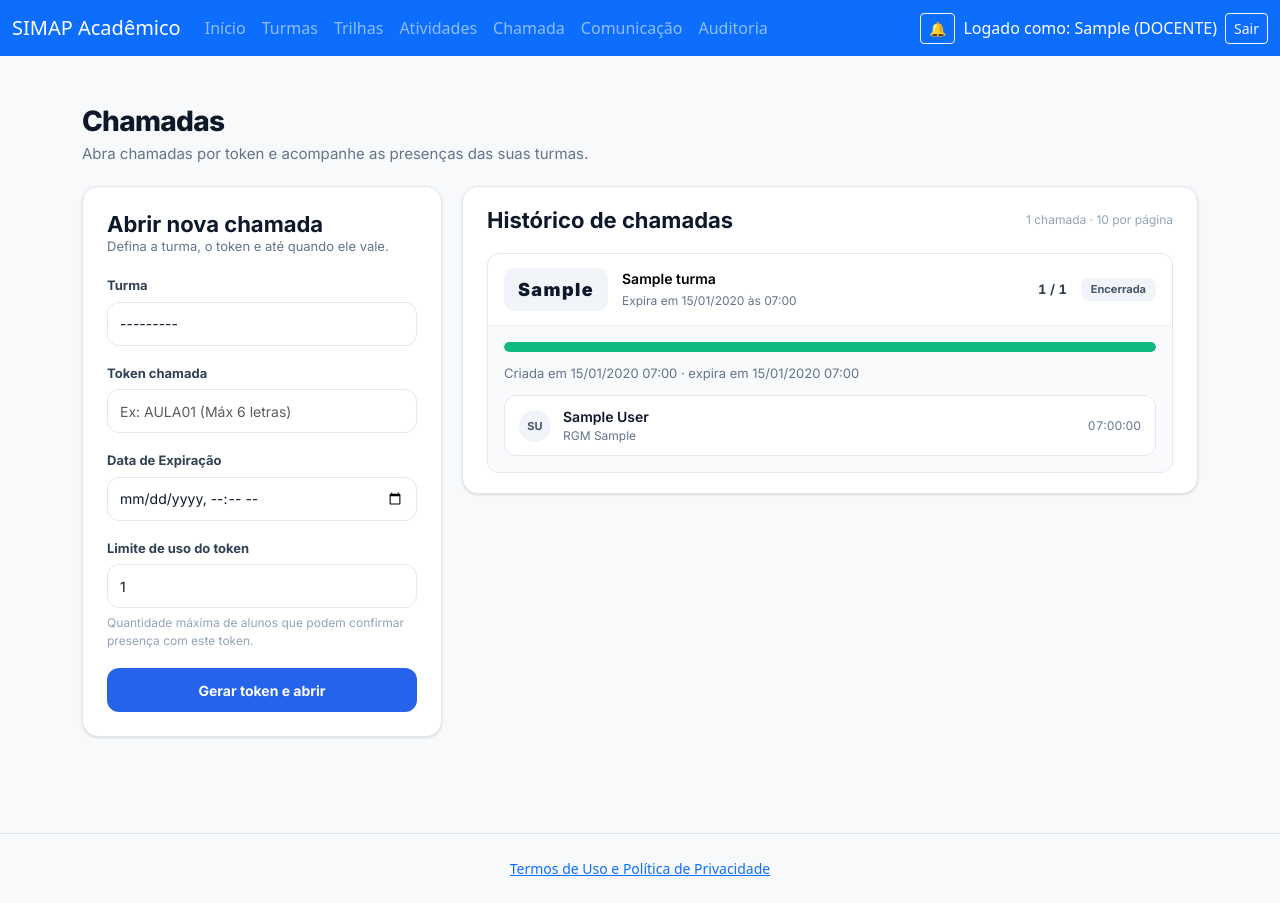
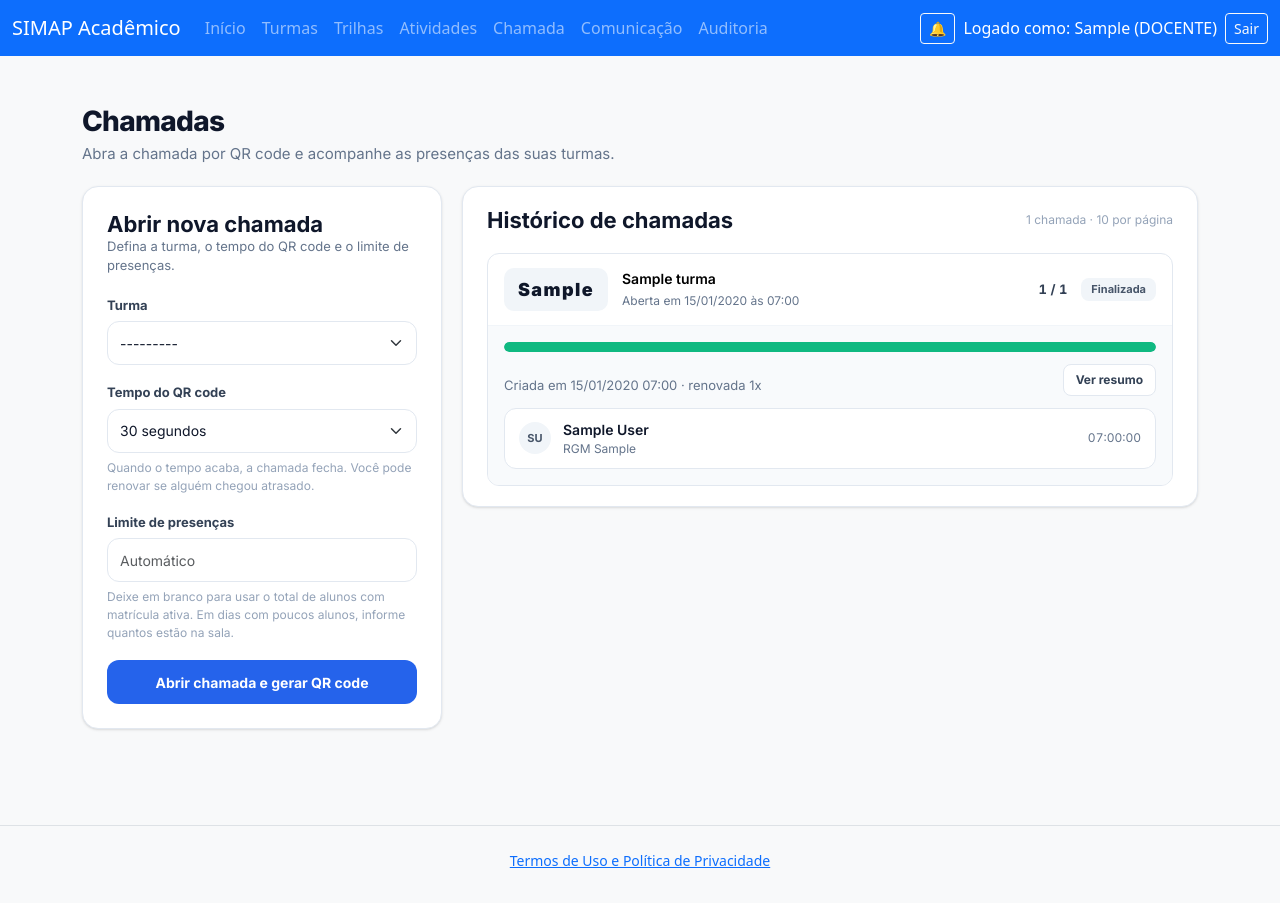
Before and after one commit to KroquevichySena/SIMAP, a Django app: page /chamada/abrir/ in a window 1280 px wide. After the commit the page ends 868 px from the top, so only its background shows below. Run offline with Django 5.2, Linux system fonts and the light colour scheme; a user stored in the database is signed in; data comes from the database, SQL or seed files in the repository; tables that the repository leaves empty hold one stand-in row (values such as "Sample post").

Commit message:
feat(chamada): telas da chamada por QR code para professor e aluno

```diff
--- a/chamada/forms.py
+++ b/chamada/forms.py
@@ -6,14 +6,24 @@ from turmas.models import Matricula, Turma
 
 
 class AbrirChamadaForm(forms.ModelForm):
+    limite_uso = forms.IntegerField(
+        label="Limite de presenças",
+        required=False,
+        min_value=1,
+        widget=forms.NumberInput(attrs={'class': 'form-control', 'min': 1, 'placeholder': 'Automático'}),
+        help_text="Deixe em branco para usar o total de alunos com matrícula ativa. "
+        "Em dias com poucos alunos, informe quantos estão na sala.",
+    )
+
     class Meta:
         model = Chamada
-        fields = ['turma', 'token_chamada', 'data_expiracao', 'limite_uso']
+        fields = ['turma', 'ciclo_segundos', 'limite_uso']
         widgets = {
-            'data_expiracao': forms.DateTimeInput(attrs={'type': 'datetime-local', 'class': 'form-control'}),
-            'token_chamada': forms.TextInput(attrs={'class': 'form-control', 'placeholder': 'Ex: AULA01 (Máx 6 letras)'}),
-            'turma': forms.Select(attrs={'class': 'form-control'}),
-            'limite_uso': forms.NumberInput(attrs={'class': 'form-control', 'min': 1}),
+            'turma': forms.Select(attrs={'class': 'form-select'}),
+            'ciclo_segundos': forms.Select(attrs={'class': 'form-select'}),
+        }
+        help_texts = {
+            'ciclo_segundos': "Quando o tempo acaba, a chamada fecha. Você pode renovar se alguém chegou atrasado.",
         }
 
     def __init__(self, *args, **kwargs):
@@ -23,23 +33,16 @@ class AbrirChamadaForm(forms.ModelForm):
         if professor:
             self.fields['turma'].queryset = Turma.objects.filter(docente=professor, ativa=True)
 
-    def clean_token_chamada(self):
-        token = self.cleaned_data.get('token_chamada')
-        if token:
-            return token.upper()
-        return token
+    def save(self, commit=True):
+        chamada = super().save(commit=False)
+        if not self.cleaned_data.get('limite_uso'):
+            ativos = Matricula.objects.filter(turma=chamada.turma, status='ATIVA').count()
+            chamada.limite_uso = max(ativos, 1)
+        chamada.iniciar_ciclo()
+        if commit:
+            chamada.save()
+        return chamada
 
-    def clean_data_expiracao(self):
-        data = self.cleaned_data.get('data_expiracao')
-        if data and data <= timezone.now():
-            raise forms.ValidationError("A data de expiração precisa ser no futuro.")
-        return data
-
-    def clean_limite_uso(self):
-        limite = self.cleaned_data.get('limite_uso')
-        if limite is not None and limite < 1:
-            raise forms.ValidationError("O limite de uso precisa ser de pelo menos 1 aluno.")
-        return limite
 
 class ConfirmarPresencaForm(forms.Form):
     """Formulário enxuto: usuário, turma da aula e token — pensado pra prazo curto."""
--- a/chamada/urls.py
+++ b/chamada/urls.py
@@ -8,4 +8,13 @@ urlpatterns = [
 
     path('abrir/', views.abrir_chamada, name='abrir_chamada'),
     path('confirmar/', views.confirmar_presenca, name='confirmar_presenca'),
+    path('confirmar/leitura/', views.confirmar_leitura, name='confirmar_leitura'),
+    path('p/<str:token>/', views.ler_qr, name='ler_qr'),
+    path('<int:pk>/', views.ao_vivo, name='ao_vivo'),
+    path('<int:pk>/projecao/', views.projecao, name='projecao'),
+    path('<int:pk>/estado/', views.estado_chamada, name='estado'),
+    path('<int:pk>/renovar/', views.renovar_chamada, name='renovar'),
+    path('<int:pk>/finalizar/', views.finalizar_chamada, name='finalizar'),
+    path('presenca/<int:pk>/decidir/', views.decidir_presenca, name='decidir_presenca'),
+
 ]
--- a/chamada/views.py
+++ b/chamada/views.py
@@ -1,9 +1,29 @@
-from django.shortcuts import render, redirect
+import uuid
+from datetime import datetime
+
+from django.shortcuts import render, redirect, get_object_or_404
 from django.contrib.auth.decorators import login_required
 from django.contrib import messages
 from django.core.paginator import Paginator
+from django.http import JsonResponse
+from django.urls import reverse
+from django.utils import timezone
+from django.views.decorators.http import require_POST
+
+from turmas.models import Matricula
 from .forms import AbrirChamadaForm, ConfirmarPresencaForm
-from .models import Chamada
+from .models import Chamada, Registro_de_Presenca
+from .servicos import PresencaRecusada, registrar_presenca
+
+COOKIE_APARELHO = "simap_aparelho"
+UM_ANO = 60 * 60 * 24 * 365
+
+
+def _chamada_do_professor(request, pk):
+    return get_object_or_404(
+        Chamada.objects.select_related("turma"), pk=pk, turma__docente=request.user
+    )
+
 
 @login_required
 def abrir_chamada(request):
@@ -17,11 +37,8 @@ def abrir_chamada(request):
         form = AbrirChamadaForm(request.POST, professor=request.user)
         if form.is_valid():
             chamada = form.save()
-            messages.success(
-                request,
-                f"Chamada '{chamada.token_chamada}' aberta com sucesso para a turma {chamada.turma.nome}!"
-            )
-            return redirect('chamada:abrir_chamada')
+            messages.success(request, f"Chamada aberta para a turma {chamada.turma.nome}.")
+            return redirect('chamada:ao_vivo', pk=chamada.pk)
     else:
         form = AbrirChamadaForm(professor=request.user)
 
@@ -37,6 +54,116 @@ def abrir_chamada(request):
     }
     return render(request, 'chamada/abrir_chamada.html', context)
 
+
+@login_required
+def ao_vivo(request, pk):
+    if request.user.perfil != 'DOCENTE':
+        messages.error(request, "Apenas professores podem abrir chamadas.")
+        return redirect('core:dashboard')
+
+    chamada = _chamada_do_professor(request, pk)
+    presencas = list(chamada.presencas.select_related('discente').order_by('-data_registro'))
+    com_presenca = {p.discente_id for p in presencas if p.situacao != Registro_de_Presenca.RECUSADA}
+
+    faltas = []
+    if chamada.finalizada_em:
+        faltas = [
+            matricula.discente
+            for matricula in Matricula.objects.filter(turma=chamada.turma, status='ATIVA').select_related('discente')
+            if matricula.discente_id not in com_presenca
+        ]
+
+    context = {
+        'chamada': chamada,
+        'presencas': presencas,
+        'confirmadas': sum(p.situacao == Registro_de_Presenca.CONFIRMADA for p in presencas),
+        'em_analise': sum(p.situacao == Registro_de_Presenca.EM_ANALISE for p in presencas),
+        'presentes': len(com_presenca),
+        'faltas': faltas,
+    }
+    return render(request, 'chamada/ao_vivo.html', context)
+
+
+@login_required
+def projecao(request, pk):
+    if request.user.perfil != 'DOCENTE':
+        return redirect('core:dashboard')
+    chamada = _chamada_do_professor(request, pk)
+    return render(request, 'chamada/projecao.html', {'chamada': chamada})
+
+
+@login_required
+def estado_chamada(request, pk):
+    """Consultada a cada poucos segundos pela projeção e pelo painel do professor."""
+    if request.user.perfil != 'DOCENTE':
+        return JsonResponse({}, status=403)
+    chamada = _chamada_do_professor(request, pk)
+    restante = (chamada.data_expiracao - timezone.now()).total_seconds()
+    return JsonResponse({
+        'token': chamada.token_chamada,
+        'link': request.build_absolute_uri(reverse('chamada:ler_qr', args=[chamada.token_chamada])),
+        'segundos': max(int(restante), 0),
+        'aberto': chamada.qr_aberto,
+        'finalizada': chamada.finalizada_em is not None,
+        'presentes': chamada.presencas.exclude(situacao=Registro_de_Presenca.RECUSADA).count(),
+        'limite': chamada.limite_uso,
+    })
+
+
+@login_required
+@require_POST
+def renovar_chamada(request, pk):
+    chamada = _chamada_do_professor(request, pk)
+    if chamada.finalizada_em:
+        messages.error(request, "Esta chamada já foi finalizada.")
+    elif chamada.qr_aberto:
+        messages.info(request, "O QR code ainda está valendo.")
+    else:
+        chamada.renovar()
+        messages.success(request, "QR code renovado.")
+    return redirect('chamada:ao_vivo', pk=chamada.pk)
+
+
+@login_required
+@require_POST
+def finalizar_chamada(request, pk):
+    chamada = _chamada_do_professor(request, pk)
+    if not chamada.finalizada_em:
+        chamada.finalizar()
+        messages.success(request, "Chamada finalizada. Revise as presenças em análise.")
+    return redirect('chamada:ao_vivo', pk=chamada.pk)
+
+
+@login_required
+@require_POST
+def decidir_presenca(request, pk):
+    presenca = get_object_or_404(
+        Registro_de_Presenca.objects.select_related('chamada'), pk=pk, chamada__turma__docente=request.user
+    )
+    acao = request.POST.get('acao')
+    if acao == 'aceitar':
+        presenca.situacao = Registro_de_Presenca.CONFIRMADA
+    elif acao == 'recusar':
+        presenca.situacao = Registro_de_Presenca.RECUSADA
+    presenca.save(update_fields=['situacao'])
+    return redirect('chamada:ao_vivo', pk=presenca.chamada_id)
+
+
+def ler_qr(request, token):
+    """Endereço do QR code. Guarda a leitura antes do login, por isso não exige login."""
+    chamada = Chamada.objects.filter(token_chamada=token.upper()).first()
+    if chamada is None or not chamada.qr_aberto:
+        return render(request, 'chamada/resultado.html', {
+            'tipo': 'erro',
+            'titulo': 'QR code expirado',
+            'texto': 'Este QR code não vale mais. Leia o que está na tela do professor agora.',
+        })
+    request.session['leitura_chamada'] = {
+        'chamada': chamada.pk, 'lido_em': timezone.now().isoformat(), 'origem': 'QR',
+    }
+    return redirect('chamada:confirmar_leitura')
+
+
 @login_required
 def confirmar_presenca(request):
 
@@ -47,9 +174,10 @@ def confirmar_presenca(request):
     if request.method == 'POST':
         form = ConfirmarPresencaForm(request.POST, discente=request.user)
         if form.is_valid():
-            form.save()
-            messages.success(request, "Presença confirmada com sucesso!")
-            return redirect('chamada:confirmar_presenca')
+            request.session['leitura_chamada'] = {
+                'chamada': form.chamada.pk, 'lido_em': timezone.now().isoformat(), 'origem': 'CODIGO',
+            }
+            return redirect('chamada:confirmar_leitura')
     else:
         form = ConfirmarPresencaForm(discente=request.user)
 
@@ -58,3 +186,69 @@ def confirmar_presenca(request):
         'titulo_pagina': 'Confirmar Presença',
     }
     return render(request, 'chamada/confirmar_presenca.html', context)
+
+
+def _ler_localizacao(dados):
+    try:
+        return {
+            'latitude': float(dados['latitude']),
+            'longitude': float(dados['longitude']),
+            'precisao': float(dados['precisao']),
+        }
+    except (KeyError, ValueError):
+        return None
+
+
+@login_required
+def confirmar_leitura(request):
+    if request.user.perfil != 'DISCENTE':
+        messages.error(request, "Apenas discentes podem confirmar presença.")
+        return redirect('core:dashboard')
+
+    leitura = request.session.get('leitura_chamada')
+    if not leitura:
+        messages.info(request, "Leia o QR code da tela do professor ou digite o código.")
+        return redirect('chamada:confirmar_presenca')
+
+    chamada = get_object_or_404(Chamada.objects.select_related('turma__instituicao'), pk=leitura['chamada'])
+
+    if request.method != 'POST':
+        instituicao = chamada.turma.instituicao
+        return render(request, 'chamada/confirmar_leitura.html', {
+            'chamada': chamada,
+            'pedir_localizacao': instituicao is not None and instituicao.tem_localizacao,
+        })
+
+    del request.session['leitura_chamada']
+    aparelho = request.get_signed_cookie(COOKIE_APARELHO, default=None) or str(uuid.uuid4())
+    try:
+        presenca = registrar_presenca(
+            chamada.pk,
+            request.user,
+            lido_em=datetime.fromisoformat(leitura['lido_em']),
+            origem=leitura['origem'],
+            dispositivo=aparelho,
+            localizacao=_ler_localizacao(request.POST),
+        )
+    except PresencaRecusada as erro:
+        contexto = {'tipo': 'erro', 'titulo': 'Presença não registrada', 'texto': str(erro)}
+    else:
+        if presenca.situacao == Registro_de_Presenca.EM_ANALISE:
+            contexto = {
+                'tipo': 'analise',
+                'titulo': 'Presença registrada, em análise',
+                'texto': f"{presenca.motivo}. O professor vai confirmar.",
+            }
+        else:
+            contexto = {
+                'tipo': 'ok',
+                'titulo': 'Presença registrada',
+                'texto': f"{chamada.turma.nome} · {timezone.localtime(presenca.data_registro):%H:%M}. Pode guardar o celular.",
+            }
+
+    resposta = render(request, 'chamada/resultado.html', contexto)
+    resposta.set_signed_cookie(
+        COOKIE_APARELHO, aparelho, max_age=UM_ANO, httponly=True,
+        secure=request.is_secure(), samesite='Lax',
+    )
+    return resposta
--- a/templates/chamada/abrir_chamada.html
+++ b/templates/chamada/abrir_chamada.html
@@ -9,14 +9,14 @@
     <header class="sm-cabecalho">
         <div>
             <h1 class="sm-titulo">Chamadas</h1>
-            <p class="sm-subtitulo">Abra chamadas por token e acompanhe as presenças das suas turmas.</p>
+            <p class="sm-subtitulo">Abra a chamada por QR code e acompanhe as presenças das suas turmas.</p>
         </div>
     </header>
 
     <div class="sm-grid-chamada">
         <section class="sm-card sm-card-elevado sm-pad">
             <h2 class="sm-titulo-card">Abrir nova chamada</h2>
-            <p class="sm-texto-apoio">Defina a turma, o token e até quando ele vale.</p>
+            <p class="sm-texto-apoio">Defina a turma, o tempo do QR code e o limite de presenças.</p>
 
             <form method="post" class="sm-form" style="margin-top: 20px;" novalidate>
                 {% csrf_token %}
@@ -28,7 +28,7 @@
                 {% for campo in form %}
                     {% include 'partials/_campo.html' %}
                 {% endfor %}
-                <button type="submit" class="sm-btn sm-btn-primario sm-btn-bloco">Gerar token e abrir</button>
+                <button type="submit" class="sm-btn sm-btn-primario sm-btn-bloco">Abrir chamada e gerar QR code</button>
             </form>
         </section>
 
@@ -44,20 +44,20 @@
                 <div class="sm-lista-chamadas">
                     {% for chamada in chamadas_recentes %}
                         {% with total=chamada.presencas.count %}
-                        <article class="sm-chamada{% if chamada.esta_valida %} sm-chamada-aberta{% endif %}">
+                        <article class="sm-chamada{% if chamada.qr_aberto %} sm-chamada-aberta{% endif %}">
                             <button class="sm-chamada-topo" type="button" data-bs-toggle="collapse" data-bs-target="#chamada-{{ chamada.id }}" aria-expanded="{% if forloop.first %}true{% else %}false{% endif %}" aria-controls="chamada-{{ chamada.id }}">
                                 <span class="sm-token">{{ chamada.token_chamada }}</span>
                                 <span class="sm-chamada-info">
                                     <strong>{{ chamada.turma.nome }}</strong>
-                                    <small>Expira em {{ chamada.data_expiracao|date:"d/m/Y \à\s H:i" }}</small>
+                                    <small>Aberta em {{ chamada.data_criacao|date:"d/m/Y \à\s H:i" }}</small>
                                 </span>
                                 <span class="sm-chamada-presencas sm-num">{{ total }} / {{ chamada.limite_uso }}</span>
-                                {% if chamada.esta_valida %}
-                                    <span class="sm-selo sm-selo-info"><span class="sm-pulso"></span>Aberta</span>
-                                {% elif chamada.esta_expirada %}
-                                    <span class="sm-selo sm-selo-neutro">Encerrada</span>
+                                {% if chamada.qr_aberto %}
+                                    <span class="sm-selo sm-selo-info"><span class="sm-pulso"></span>QR ativo</span>
+                                {% elif chamada.finalizada_em %}
+                                    <span class="sm-selo sm-selo-neutro">Finalizada</span>
                                 {% else %}
-                                    <span class="sm-selo sm-selo-atencao">Limite atingido</span>
+                                    <span class="sm-selo sm-selo-atencao">QR expirado</span>
                                 {% endif %}
                             </button>
 
@@ -66,7 +66,10 @@
                                     <div class="sm-progresso sm-progresso-verde" role="img" aria-label="{{ total }} de {{ chamada.limite_uso }} presenças">
                                         <div style="width: {% widthratio total chamada.limite_uso 100 %}%;"></div>
                                     </div>
-                                    <p class="sm-texto-apoio">Criada em {{ chamada.data_criacao|date:"d/m/Y H:i" }} · expira em {{ chamada.data_expiracao|date:"d/m/Y H:i" }}</p>
+                                    <div class="sm-cabecalho">
+                                        <p class="sm-texto-apoio">Criada em {{ chamada.data_criacao|date:"d/m/Y H:i" }}{% if chamada.renovacoes %} · renovada {{ chamada.renovacoes }}x{% endif %}</p>
+                                        <a class="sm-btn sm-btn-contorno sm-btn-pequeno" href="{% url 'chamada:ao_vivo' chamada.pk %}">{% if chamada.finalizada_em %}Ver resumo{% else %}Abrir painel da chamada{% endif %}</a>
+                                    </div>
                                     <ul class="sm-presencas">
                                         {% for presenca in chamada.presencas.all %}
                                             <li>
@@ -78,7 +81,7 @@
                                                 <span class="sm-hora sm-num">{{ presenca.data_registro|date:"H:i:s" }}</span>
                                             </li>
                                         {% empty %}
-                                            <li class="sm-vazio">Nenhum aluno registrou presença com este token ainda.</li>
+                                            <li class="sm-vazio">Nenhum aluno registrou presença nesta chamada ainda.</li>
                                         {% endfor %}
                                     </ul>
                                 </div>
```
Also changed, not shown: templates/chamada/ao_vivo.html (added, +139 -0 lines), templates/chamada/confirmar_leitura.html (added, +53 -0 lines), templates/chamada/confirmar_presenca.html (+4 -4 lines), templates/chamada/projecao.html (added, +68 -0 lines), templates/chamada/resultado.html (added, +24 -0 lines).
